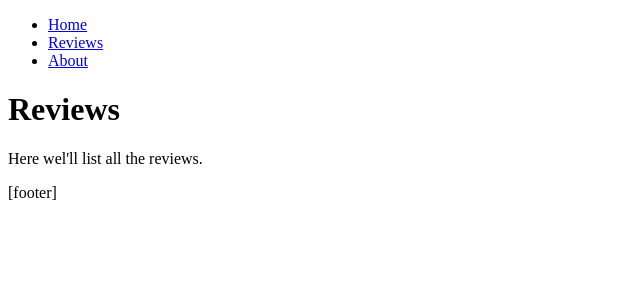
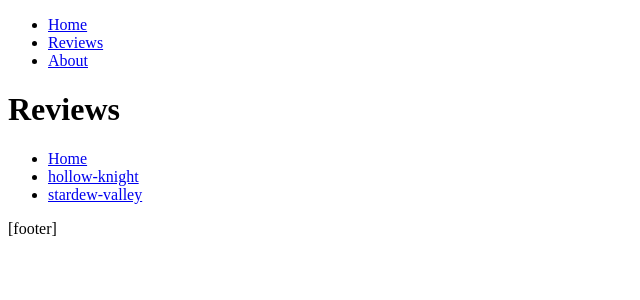
Before and after one commit to garipfederico/next-reviews, a Next.js app: page /reviews in a window 1280 px wide. Shown: the top 300 px of the page, without its empty margins (0-640 px from the left). Built offline with nearby package versions, Linux system fonts and the light colour scheme.

Commit message:
Video 18. Exercise: Review Links

```diff
--- a/app/layout.tsx
+++ b/app/layout.tsx
@@ -16,10 +16,10 @@ export default function RootLayout({ children }: LayoutProps) {
                 <Link href="/">Home</Link>
               </li>
               <li>
-                <Link href="/reviews">Reviews</Link>
+                <Link href="/reviews" prefetch={false} >Reviews</Link>
               </li>
               <li>
-                <Link href="/about">About</Link>
+                <Link href="/about" prefetch={true}>About</Link>
               </li>
             </ul>
           </nav>
--- a/app/reviews/page.jsx
+++ /dev/null
@@ -1,10 +0,0 @@
-export default function ReviewsPage(){
-    return (
-        <>
-       <h1>Reviews</h1>
-       <p>
-        Here wel'll list all the reviews.
-       </p>
-        </>
-    )
-}
--- /dev/null
+++ b/app/reviews/page.tsx
@@ -0,0 +1,20 @@
+import Link from "next/link"
+
+export default function ReviewsPage(){
+    return (
+        <>
+       <h1>Reviews</h1>
+       <ul>
+              <li>
+                <Link href="/">Home</Link>
+              </li>
+              <li>
+                <Link href="/reviews/hollow-knight" >hollow-knight</Link>
+              </li>
+              <li>
+                <Link href="/reviews/stardew-valley" >stardew-valley</Link>
+              </li>
+            </ul>
+        </>
+    )
+}
```
